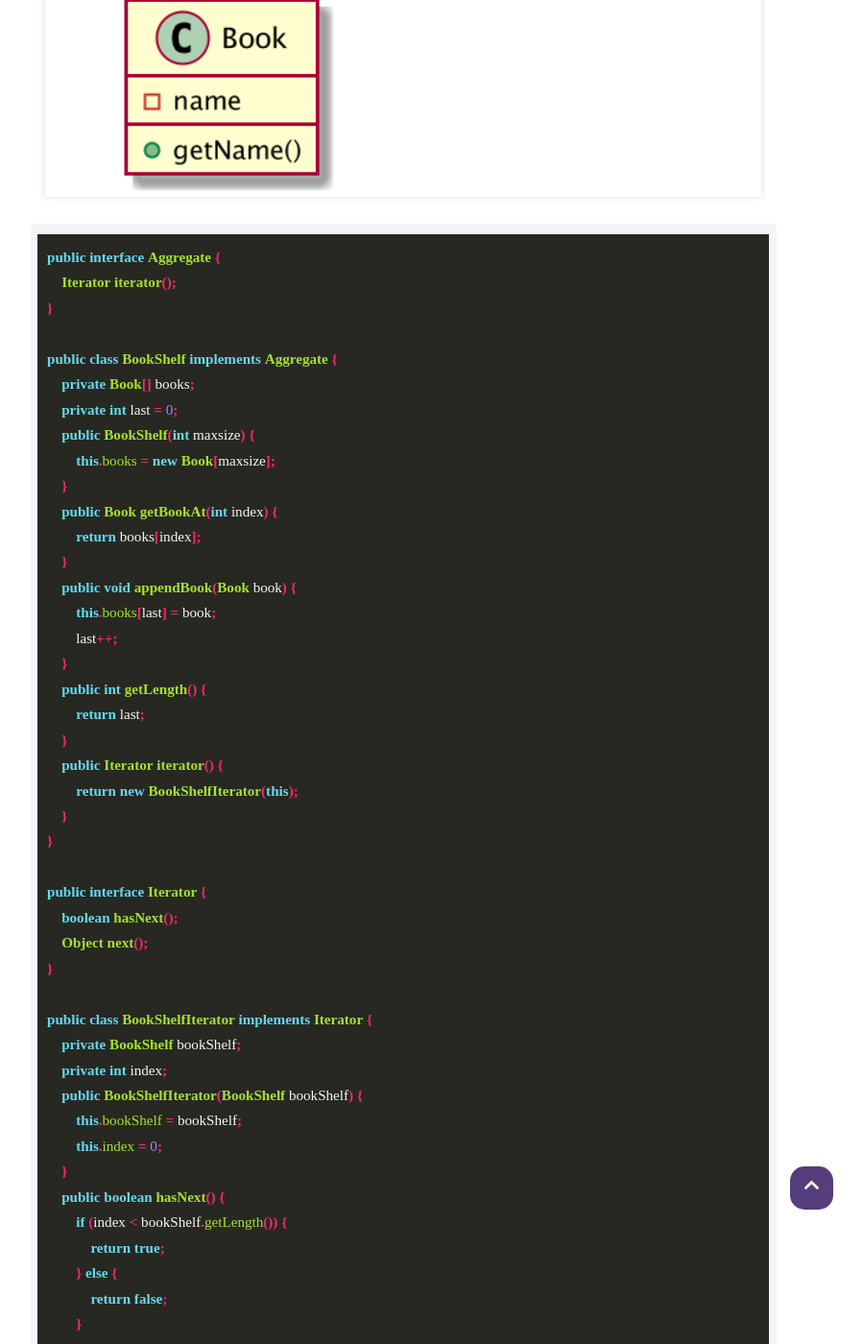
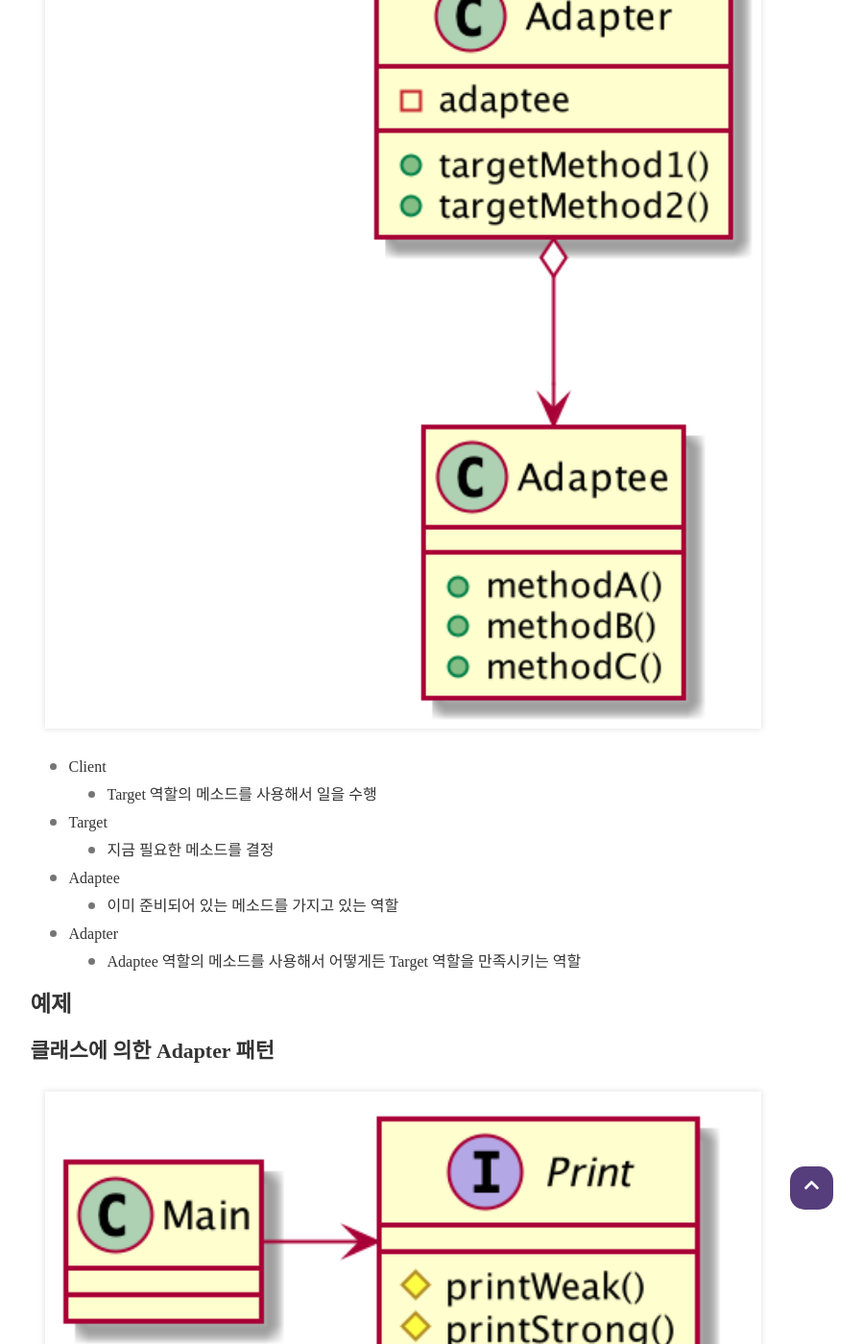
Before and after one commit to jsyang-dev/jsyang-dev.github.io, a Jekyll site: the page built from _posts/2019-12-29-design-pattern-adapter.md, in a window 1280 px wide and 1400 px high, scrolled down 2612 px. Shown: the whole window at 96% size, without its empty margins (220-1119 px from the left). Built offline with Jekyll 4.4.1, drawn with Linux system fonts in a browser that asks for light colours; nearby versions of some CDN libraries; some web fonts are replaced; comment, search, counter and statistics services are not loaded; some of the changed text lies outside the part shown.

Commit message:
Post 추가- Adapter

````diff
--- a/_posts/2019-12-29-design-pattern-adapter.md
+++ b/_posts/2019-12-29-design-pattern-adapter.md
@@ -1,7 +1,7 @@
 ---
-title: 디자인 패턴 - Iterator
+title: 디자인 패턴 - Adapter
 layout: post
-subtitle: 순서대로 지정해서 처리하기
+subtitle: 바꿔서 재이용하기
 tags:
 - Java
 - DesignPattern
@@ -10,119 +10,126 @@ author: Jeongsu Yang
 comments: 'True'
 ---
 
-## Iterator 패턴
+## Adapter 패턴
 
 ### 정의
 
-* 배열 arr의 모든 요소를 표시하기 위해서는 다음과 같이 for문을 사용한다.
-
-```java
-for (int i = 0; i < arr.length; i++) {
-    System.out.println(arr[i]);
-}
-```
-
-* 이와 같이 i를 하나씩 증가시키면 배열 arr의 요소 전체를 처음부터 차례대로 검색하게 된다.
-* 여기에서 사용되고 있는 변수 i의 기능을 추상화해서 일반화한 것을 디자인 패턴에서는 Iterator 패턴이라고 한다.
-* 즉, Iterater 패턴은 무엇인가 많이 모여있는 것들을 순서대로 지정하면서 전체를 검색하는 처리를 실행하기 위한 것이다.
+* 이미 제공되어 있는 것을 그대로 사용할 수 없을 때, 필요한 형태로 교환하고 사용하는 일이 자주 있다.
+* '이미 제공되어 있는 것'과 '필요한 것' 사이의 '차이'를 없애주는 디자인 패턴이 Adapter 패턴이며, Wrapper 패턴으로 불리기도 한다.
+* Adapter 패턴은 두 가지 종류가 있다.
+  * 클래스에 의한 Adapter 패턴(상속을 사용한 Adapter 패턴)
+  * 인스턴스에 의한 Adapter 패턴(위임을 사용한 Adapter 패턴)
 
 ### 사용 목적
 
-* Iterator를 사용함으로써 구현과 분리해서 하나씩 세는 것이 가능하다.
+* Adapter 패턴은 기존의 클래스를 개조해서 필요한 클래스를 만든다.
 
 ### 역할별 수행 작업
 
-![Iterator](/assets/post/designpattern/Iterator.png)
+#### 클래스에 의한 Adapter 패턴
 
-* Iterator
-  * 요소를 순서대로 검색해가는 메소드를 결정
-* ConcreteIterator
-  * Iterator 역할이 결정한 메소드를 실제로 구현함
-  * 검색하기 위해 필요한 정보를 가지고 있어야 함
-* Aggregate
-  * Iterator를 만들어내는 메소드를 결정함
-* ConcreteAggregate
-  * Aggregate 역할이 결정한 메소드를 실제로 구현하는 일을 함
-  * ConcreteIterator 역할의 인스턴스를 만듦
+![Adapter1](/assets/post/designpattern/Adapter1.png)
+
+#### 인스턴스에 의한 Adapter 패턴
+
+![Adapter2](/assets/post/designpattern/Adapter2.png)
+
+* Client
+  * Target 역할의 메소드를 사용해서 일을 수행
+* Target
+  * 지금 필요한 메소드를 결정
+* Adaptee
+  * 이미 준비되어 있는 메소드를 가지고 있는 역할
+* Adapter
+  * Adaptee 역할의 메소드를 사용해서 어떻게든 Target 역할을 만족시키는 역할
 
 ### 예제
 
-![IteratorExample](/assets/post/designpattern/IteratorExample.png)
+#### 클래스에 의한 Adapter 패턴
+
+![AdapterExample1](/assets/post/designpattern/AdapterExample1.png)
 
 ```java
-public interface Aggregate {
-    Iterator iterator();
+public interface Print {
+    void printWeak();
+    void printStrong();
 }
 
-public class BookShelf implements Aggregate {
-    private Book[] books;
-    private int last = 0;
-    public BookShelf(int maxsize) {
-        this.books = new Book[maxsize];
+public class PrintBanner extends Banner implements Print {
+    public PrintBanner(String string) {
+        super(string);
     }
-    public Book getBookAt(int index) {
-        return books[index];
+    public void printWeak() {
+        showWithParen();
     }
-    public void appendBook(Book book) {
-        this.books[last] = book;
-        last++;
-    }
-    public int getLength() {
-        return last;
-    }
-    public Iterator iterator() {
-        return new BookShelfIterator(this);
+    public void printStrong() {
+        showWithAster();
     }
 }
 
-public interface Iterator {
-    boolean hasNext();
-    Object next();
-}
-
-public class BookShelfIterator implements Iterator {
-    private BookShelf bookShelf;
-    private int index;
-    public BookShelfIterator(BookShelf bookShelf) {
-        this.bookShelf = bookShelf;
-        this.index = 0;
+public class Banner {
+    private String string;
+    public Banner(String string) {
+        this.string = string;
     }
-    public boolean hasNext() {
-        if (index < bookShelf.getLength()) {
-            return true;
-        } else {
-            return false;
-        }
+    public void showWithParen() {
+        System.out.println("(" + string + ")");
     }
-    public Object next() {
-        Book book = bookShelf.getBookAt(index);
-        index++;
-        return book;
-    }
-}
-
-public class Book {
-    private String name = "";
-    public Book(String name) {
-        this.name = name;
-    }
-    public String getName() {
-        return name;
+    public void showWithAster() {
+        System.out.println("*" + string + "*");
     }
 }
 
 public class Main {
     public static void main(String[] args) {
-        BookShelf bookShelf = new BookShelf(4);
-        bookShelf.appendBook(new Book("Around the World in 80 Days"));
-        bookShelf.appendBook(new Book("Bible"));
-        bookShelf.appendBook(new Book("Cinderella"));
-        bookShelf.appendBook(new Book("Daddy-Long-Legs"));
-        Iterator it = bookShelf.iterator();
-        while (it.hasNext()) {
-            Book book = (Book)it.next();
-            System.out.println("" + book.getName());
-        }
+        Print p = new PrintBanner("Hello");
+        p.printWeak();
+        p.printStrong();
+    }
+}
+```
+
+#### 인스턴스에 의한 Adapter 패턴
+
+![AdapterExample2](/assets/post/designpattern/AdapterExample2.png)
+
+```java
+public abstract class Print {
+    public abstract void printWeak();
+    public abstract void printStrong();
+}
+
+public class PrintBanner extends Print {
+    private Banner banner;
+    public PrintBanner(String string) {
+        this.banner = new Banner(string);
+    }
+    public void printWeak() {
+        banner.showWithParen();
+    }
+    public void printStrong() {
+        banner.showWithAster();
+    }
+}
+
+public class Banner {
+    private String string;
+    public Banner(String string) {
+        this.string = string;
+    }
+    public void showWithParen() {
+        System.out.println("(" + string + ")");
+    }
+    public void showWithAster() {
+        System.out.println("*" + string + "*");
+    }
+}
+
+public class Main {
+    public static void main(String[] args) {
+        Print p = new PrintBanner("Hello");
+        p.printWeak();
+        p.printStrong();
     }
 }
 ```
````
